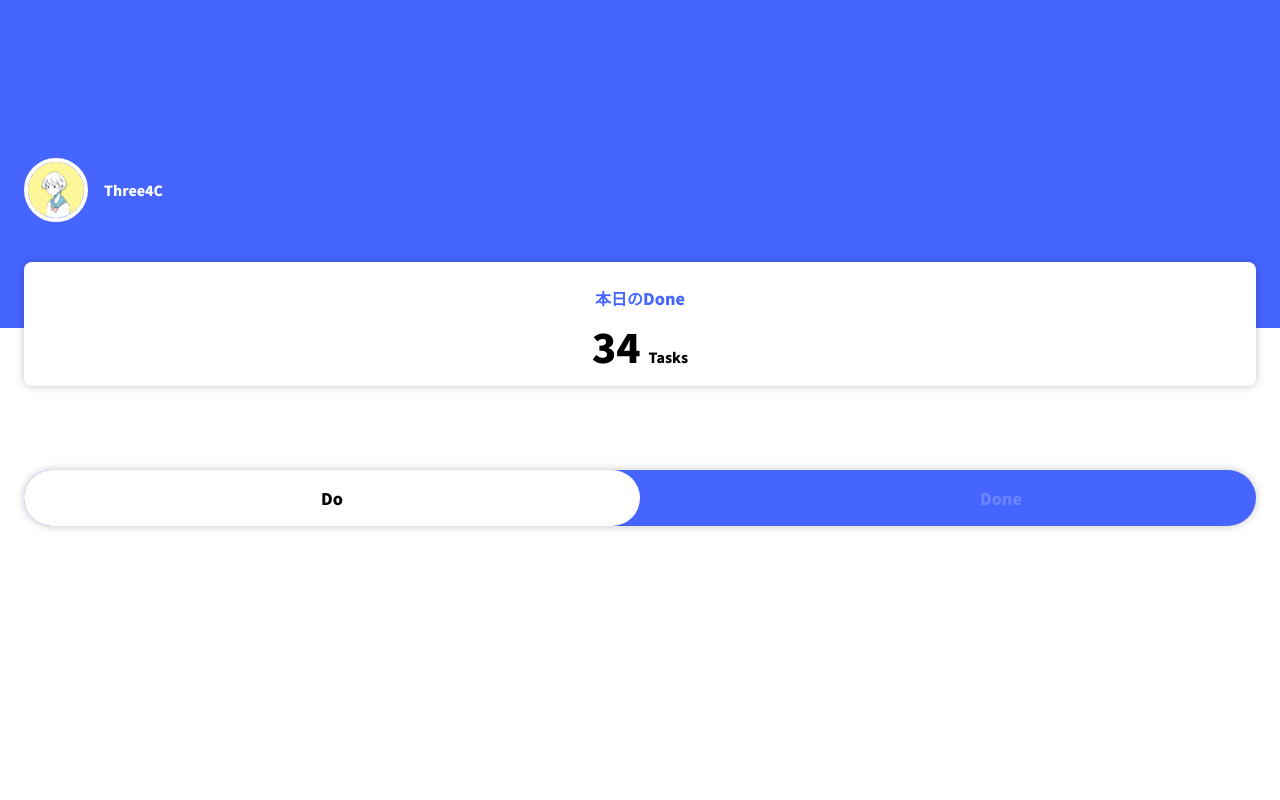
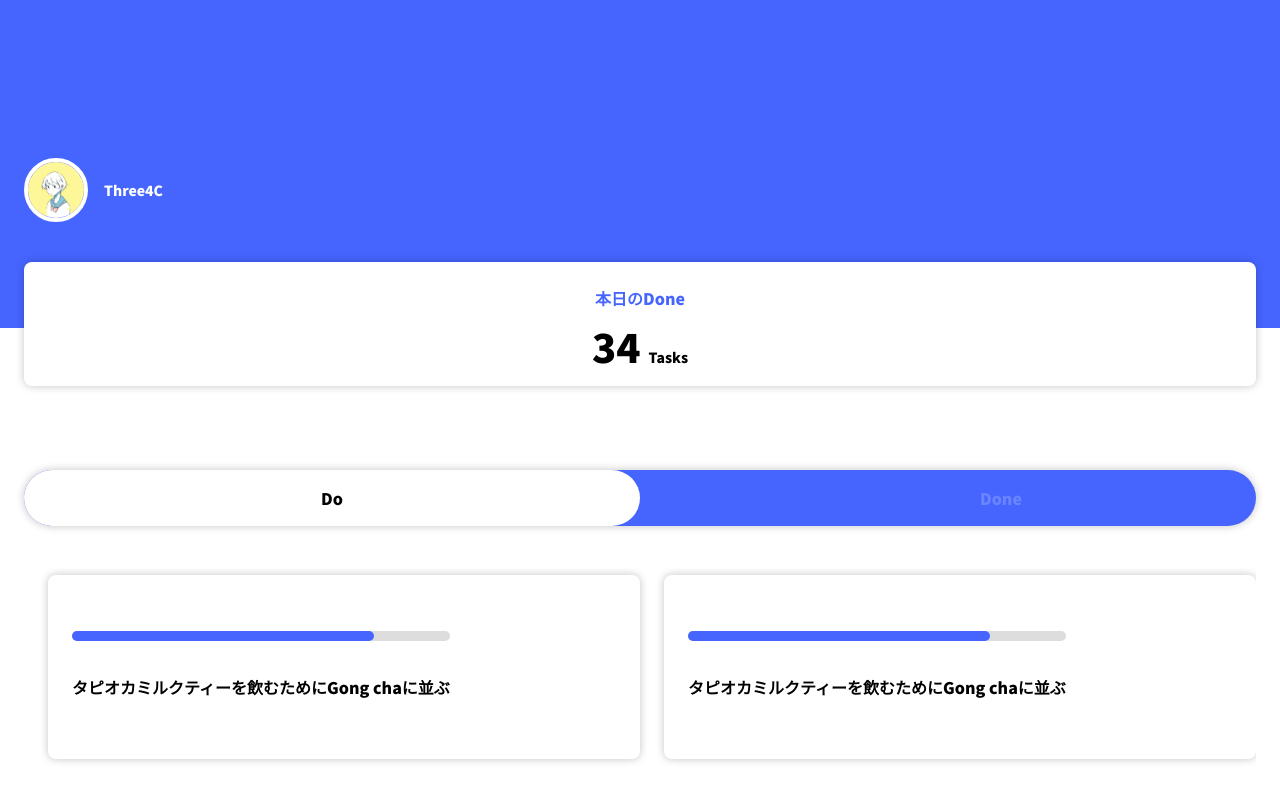
Before and after one commit to full-stack-engineer/full-stack-first, a React (Create React App) app in the folder front/: page / in a window 1280 px wide. Shown: the part 702-1502 px from the top of the page. Built offline with nearby package versions, Linux system fonts and the light colour scheme.

Commit message:
ぶりゅ

```diff
--- a/front/src/components/Main/Main.tsx
+++ b/front/src/components/Main/Main.tsx
@@ -2,6 +2,7 @@ import React, { Component } from "react";
 import Profile from "../Profile/Profile";
 import Total from "../Total/Total";
 import Toggle from "../Toggle/Toggle";
+import Todo from "../Todo/Todo";
 import "./Main.scss";
 
 import image from "../../assets/girl.jpg";
@@ -22,6 +23,10 @@ export default class Main extends Component {
                         todos={34}
                     />
                     <Toggle />
+                    <Todo
+                        todoBarStyle={{ width: 80 + "%" }}
+                        text="タピオカミルクティーを飲むためにGong chaに並ぶ"
+                    />
                 </div>
             </div>
         )
--- /dev/null
+++ b/front/src/components/Todo/Todo.scss
@@ -0,0 +1,54 @@
+$mainBule: #4665FF;
+$bgColor: #ddd;
+
+.Todo {
+
+    &__list {
+        display: flex;
+        overflow-y: scroll;
+    }
+
+    &__item {
+        align-items: center;
+        box-shadow: 0 0 8px rgba($color: #000000, $alpha: 0.24);
+        border-radius: 8px;
+        display: flex;
+        padding: 40px 24px;
+        margin: 8px auto;
+        min-width: 280px;
+        width: calc(100% - 47px);
+        height: 184px;
+
+        &:not(:last-child) {
+            margin-left: 24px;
+            margin-right: 24px;
+        }
+    }
+
+    &__bgBar {
+        background-color: $bgColor;
+        border-radius: 5px;
+        margin-bottom: 30px;
+        position: relative;
+        height: 10px;
+    }
+
+    &__bar {
+        background: $mainBule;
+        border-radius: 5px;
+        position: absolute;
+        top: 0;
+        left: 0;
+        height: 10px;
+    }
+
+    &__text {
+        display: -webkit-box;
+        font-size: 1.6rem;
+        text-align: justify;
+        line-height: calc(32 / 16);
+        overflow: hidden;
+        -webkit-box-orient: vertical;
+        -webkit-line-clamp: 2;
+    }
+}
--- /dev/null
+++ b/front/src/components/Todo/Todo.tsx
@@ -0,0 +1,40 @@
+import React from "react";
+import "./Todo.scss";
+
+interface TodoInterface {
+    text: string;
+    todoBarStyle: any;
+}
+
+const Todo: React.FC<TodoInterface> = props => {
+    return (
+        <div className="Todo">
+            <ul className="Todo__list">
+                <li className="Todo__item">
+                    <div className="Todo__inner">
+                        <div className="Todo__bgBar">
+                            <span
+                                className="Todo__bar"
+                                style={props.todoBarStyle}
+                            />
+                        </div>
+                        <p className="Todo__text">{props.text}</p>
+                    </div>
+                </li>
+                <li className="Todo__item">
+                    <div className="Todo__inner">
+                        <div className="Todo__bgBar">
+                            <span
+                                className="Todo__bar"
+                                style={props.todoBarStyle}
+                            />
+                        </div>
+                        <p className="Todo__text">{props.text}</p>
+                    </div>
+                </li>
+            </ul>
+        </div>
+    )
+}
+
+export default Todo;
--- a/front/src/components/Toggle/Toggle.scss
+++ b/front/src/components/Toggle/Toggle.scss
@@ -5,6 +5,7 @@ $subBule: #6B84FF;
 .Toggle {
     position: relative;
     line-height: 1;
+    margin-bottom: 40px;
 
     &__input {
         cursor: pointer;
--- a/front/src/components/Toggle/Toggle.tsx
+++ b/front/src/components/Toggle/Toggle.tsx
@@ -1,12 +1,19 @@
-import React from "react";
+import React, { useState } from "react";
 import "./Toggle.scss";
 
-const Toggle: React.FC<{}> = props => {
+const Toggle: React.FC = () => {
+    const [toggle, setToggle] = useState(true);
     return (
         <div className="Toggle">
-            <input id="Toggle" type="checkbox" className="Toggle__input" />
+            <input
+                id="Toggle"
+                className="Toggle__input"
+                type="checkbox"
+                onClick={() => setToggle(!toggle)}
+            />
             <label htmlFor="Toggle" className="Toggle__label">
-                <span className="Toggle__bar">Do</span>
+                {toggle ? (
+                    <span className="Toggle__bar">Do</span>) : (<span className="Toggle__bar">Done</span>)}
             </label>
         </div>
     )
```
